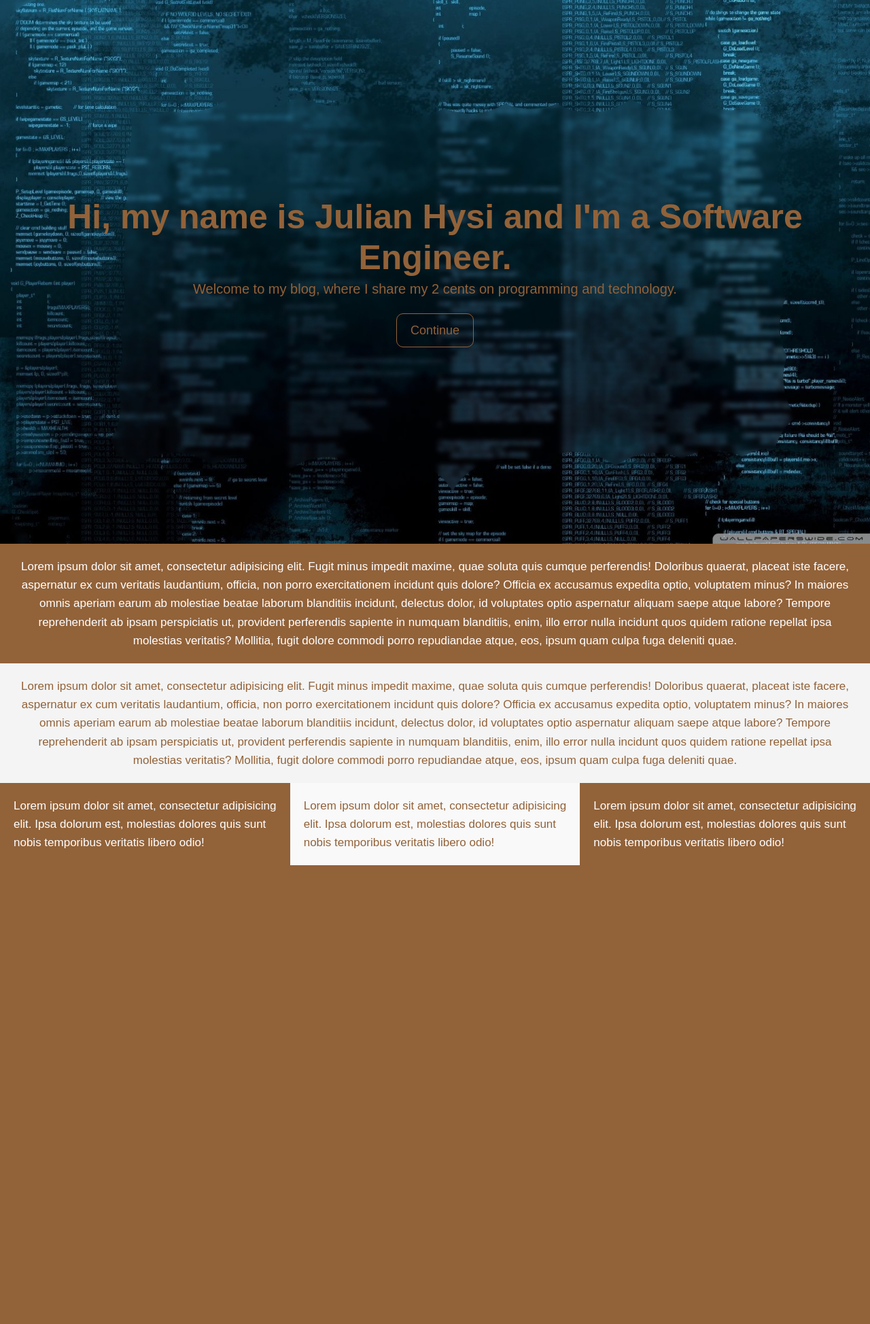
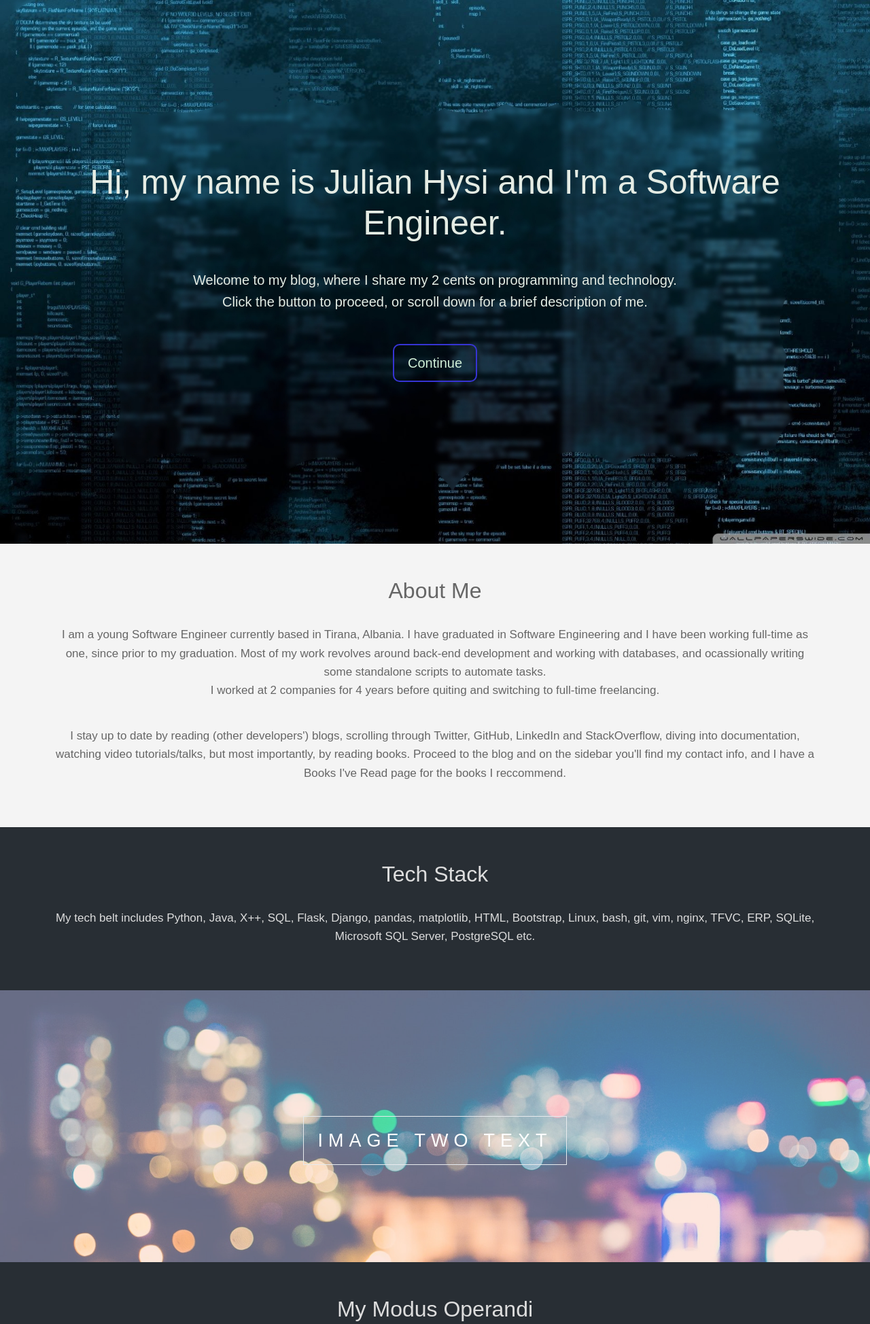
Before and after one commit to JulianHysi/personal-blog, a Flask app: page / in a window 1280 px wide. Shown: the top 1948 px of the page at 68% size. Before the commit the page ends 1273 px from the top, so only its background shows below. Run offline with Flask 2, Linux system fonts and the light colour scheme; some libraries are stand-ins or nearby versions.

Commit message:
Fill in landing page sections

```diff
--- a/personal_blog/static/css/landing_page.css
+++ b/personal_blog/static/css/landing_page.css
@@ -1,16 +1,18 @@
 *{
-    margin:0;
-    padding:0;
+    margin: 0;
+    padding: 0;
  }
 
 body
 {
-    margin:0;
+    margin: 0;
     font-family: Arial, "Helvetica Neue", Helvetica, sans-serif;
-    font-size:17px;
-    color:#926239;
-    line-height:1.6;
+    font-size: 17px;
+    color: #e5ece4;
+    line-height: 1.6;
 }
+
+/* Header */
 
 #showcase
 {
@@ -28,52 +30,111 @@ body
 
 #showcase h1
 {
-    font-size:50px;
-    line-height:1.2;
+    font-size: 50px;
+    line-height: 1.2;
 }
 
-#showcase p {font-size:20px;}
+#showcase p
+{
+    font-size: 20px;
+    margin-top: 30px;
+}
 
 #showcase .button
 {
-    font-size:18px;
-    text-decoration:none;
-    color:#926239;
-    border:#926239 1px solid;
-    padding:10px 20px;
-    border-radius:10px;
-    margin-top:20px;
+    font-size: 20px;
+    text-decoration: none;
+    color: #d1eed7;
+    border: #3634d4 2px solid;
+    padding: 10px 20px;
+    border-radius: 10px;
+    margin-top: 30px;
 }
 
 #showcase .button:hover
 {
-    background:#926239;
-    color:#fff;
+    background: #ff1111;
 }
 
 #section-a
 {
-    padding:20px;
-    background:#926239;
-    color:#fff;
-    text-align:center;
+    padding: 20px;
+    background: #926239;
+    text-align: center;
 }
 
-#section-b
+
+/* Sections */
+
+
+.pimg2, .pimg3
 {
-    padding:20px;
-    background:#f4f4f4;
-    text-align:center;
+  position: relative;
+  opacity: 0.70;
+  background-position: center;
+  background-size: cover;
+  background-repeat: no-repeat;
+  background-attachment: fixed;
 }
 
-#section-c {display:flex;}
-
-#section-c div {padding:20px;}
-
-#section-c .box-1, #section-c .box-3
+.pimg2
 {
-    background:#926239;
-    color:#fff;
+  background-image: url('../misc_images/image2.jpg');
+  min-height: 400px;
 }
 
-#section-c .box-2 {background:#f9f9f9;}
+.pimg3
+{
+  background-image: url('../misc_images/image3.jpg');
+  min-height: 400px;
+}
+
+.section
+{
+  text-align: center;
+  padding: 50px 80px;
+}
+
+.section-light
+{
+  background-color: #f4f4f4;
+  color: #666;
+}
+
+.section-dark
+{
+  background-color: #282e34;
+  color: #ddd;
+}
+
+.ptext
+{
+  position: absolute;
+  top: 50%;
+  width: 100%;
+  text-align: center;
+  color: #000;
+  font-size: 27px;
+  letter-spacing: 8px;
+  text-transform: uppercase;
+}
+
+.ptext .border
+{
+  background-color: #111;
+  color: #fff;
+  padding: 20px;
+}
+
+.ptext .border.trans
+{
+  background-color: transparent;
+}
+
+@media(max-width: 568px)
+{
+  .pimg2, .pimg3
+  {
+    background-attachment: scroll;
+  }
+}
--- a/personal_blog/templates/landing_page.html
+++ b/personal_blog/templates/landing_page.html
@@ -5,49 +5,97 @@
     <meta charset="UTF-8">
     <meta name="viewport" content="width=device-width, initial-scale=1.0">
     <meta http-equiv="X-UA-Compatible" content="ie=edge">
+
+    <!-- CSS -->
+    <link rel="stylesheet" href="https://stackpath.bootstrapcdn.com/bootstrap/4.3.1/css/bootstrap.min.css"
+        integrity="sha384-ggOyR0iXCbMQv3Xipma34MD+dH/1fQ784/j6cY/iJTQUOhcWr7x9JvoRxT2MZw1T" crossorigin="anonymous">
     <link rel="stylesheet" type="text/css" href="{{ url_for('static', filename='css/landing_page.css') }}">
+
     <title>Julian's Blog</title>
 </head>
 
 <body>
+
     <header id="showcase">
         <h1>Hi, my name is Julian Hysi and I'm a Software Engineer.</h1>
-        <p>Welcome to my blog, where I share my 2 cents on programming and technology.</p>
+        <p>
+            Welcome to my blog, where I share my 2 cents on programming and technology.<br>
+            Click the button to proceed, or scroll down for a brief description of me.
+        </p>
         <a href="{{ url_for('main.home') }}" class="button">Continue</a>
     </header>
-    <section id="section-a">
-        <p>Lorem ipsum dolor sit amet, consectetur adipisicing elit. Fugit minus impedit maxime, quae soluta quis
-            cumque perferendis! Doloribus quaerat, placeat iste facere, aspernatur ex cum veritatis laudantium,
-            officia, non porro exercitationem incidunt quis dolore? Officia ex accusamus expedita optio, voluptatem
-            minus? In maiores omnis aperiam earum ab molestiae beatae laborum blanditiis incidunt, delectus dolor, id
-            voluptates optio aspernatur aliquam saepe atque labore? Tempore reprehenderit ab ipsam perspiciatis ut,
-            provident perferendis sapiente in numquam blanditiis, enim, illo error nulla incidunt quos quidem ratione
-            repellat ipsa molestias veritatis? Mollitia, fugit dolore commodi porro repudiandae atque, eos, ipsum quam
-            culpa fuga deleniti quae.</p>
+
+	<section class="section section-light">
+		<h2>About Me</h2>
+		<p class="pt-4">
+            I am a young Software Engineer currently based in Tirana, Albania. I have graduated in Software Engineering and
+            I have been working full-time as one, since prior to my graduation. Most of my work revolves around back-end
+            development and working with databases, and ocassionally writing some standalone scripts to automate tasks. <br>
+            I worked at 2 companies for 4 years before quiting and switching to full-time freelancing.
+        </p>
+        <p class="pt-4">
+             I stay up to date by reading (other developers') blogs, scrolling through Twitter, GitHub, LinkedIn and StackOverflow,
+             diving into documentation, watching video tutorials/talks, but most importantly, by reading books. Proceed to the blog and
+             on the sidebar you'll find my contact info, and I have a Books I've Read page for the books I reccommend.
+		</p>
+	</section>
+
+	<section class="section section-dark">
+		<h2>Tech Stack</h2>
+		<p class="pt-4">
+            My tech belt includes Python, Java, X++, SQL, Flask, Django, pandas, matplotlib, HTML, Bootstrap, Linux, bash, git, vim,
+            nginx, TFVC, ERP, SQLite, Microsoft SQL Server, PostgreSQL etc.
+		</p>
+	</section>
+
+	<div class="pimg2">
+		<div class="ptext">
+		  <span class="border trans">
+			Image Two Text
+		  </span>
+		</div>
+	</div>
+
+	<section class="section section-dark">
+	    <h2>My Modus Operandi</h2>
+		<p class="pt-4">
+            My code incorporates the OOP paradigm, design patterns, SOLID principles, algorithm complexity, language/framework best
+            practices, documentation, testing, clean code and refactoring, and security measures.
+        </p>
+	</section>
+
+	<section class="section section-light">
+		<h2>Experiences</h2>
+		<p class="pt-4">
+            I have experience with DevOps, SCRUM and issue tracking systems, backups, deploying and servers, code and database
+            migrations, technical consultance, functional requirements writing, large codebases, large teams, hands-on client meetings,
+            talks and presentations, remote work/assistance, junior mentorship, database design and normalization etc.
+		</p>
+	</section>
+
+    <div class="pimg3">
+		<div class="ptext">
+		  <span class="border trans">
+			Image Three Text
+		  </span>
+		</div>
+	</div>
+
+    <section class="section section-light">
+        <h2>Looking to learn</h2>
+        <p class="pt-4">
+            I'm a tech enthusiast always looking for something to learn/practice. Right now hot on my list are Machine Learning, TDD,
+            some Javascript framework (React or Vue), functional programming (Clojure), XP, competitive programming.
+        </p>
     </section>
-    <section id="section-b">
-        <p>Lorem ipsum dolor sit amet, consectetur adipisicing elit. Fugit minus impedit maxime, quae soluta quis
-            cumque perferendis! Doloribus quaerat, placeat iste facere, aspernatur ex cum veritatis laudantium,
-            officia, non porro exercitationem incidunt quis dolore? Officia ex accusamus expedita optio, voluptatem
-            minus? In maiores omnis aperiam earum ab molestiae beatae laborum blanditiis incidunt, delectus dolor, id
-            voluptates optio aspernatur aliquam saepe atque labore? Tempore reprehenderit ab ipsam perspiciatis ut,
-            provident perferendis sapiente in numquam blanditiis, enim, illo error nulla incidunt quos quidem ratione
-            repellat ipsa molestias veritatis? Mollitia, fugit dolore commodi porro repudiandae atque, eos, ipsum quam
-            culpa fuga deleniti quae.</p>
-    </section>
-    <section id="section-c">
-        <div class="box-1">
-            Lorem ipsum dolor sit amet, consectetur adipisicing elit. Ipsa dolorum est, molestias dolores quis sunt
-            nobis temporibus veritatis libero odio!
-        </div>
-        <div class="box-2">
-            Lorem ipsum dolor sit amet, consectetur adipisicing elit. Ipsa dolorum est, molestias dolores quis sunt
-            nobis temporibus veritatis libero odio!
-        </div>
-        <div class="box-3">
-            Lorem ipsum dolor sit amet, consectetur adipisicing elit. Ipsa dolorum est, molestias dolores quis sunt
-            nobis temporibus veritatis libero odio!
-        </div>
+
+    <section class="section section-dark">
+        <h2>Hobbies</h2>
+        <p class="pt-4">
+            Outside the world of programming and computers, I enjoy walking and exploring nature, riding the bicycle, eating healthy,
+            reading science, fiction and medicine, living a minimalist life, teaching others what I know, learning and
+            continuous self-improvement, spending time with my family, watching stand-up comedy.
+        </p>
     </section>
 
 </body>
```
Also changed, not shown: personal_blog/static/misc_images/image2.jpg (added), personal_blog/static/misc_images/image3.jpg (added).
